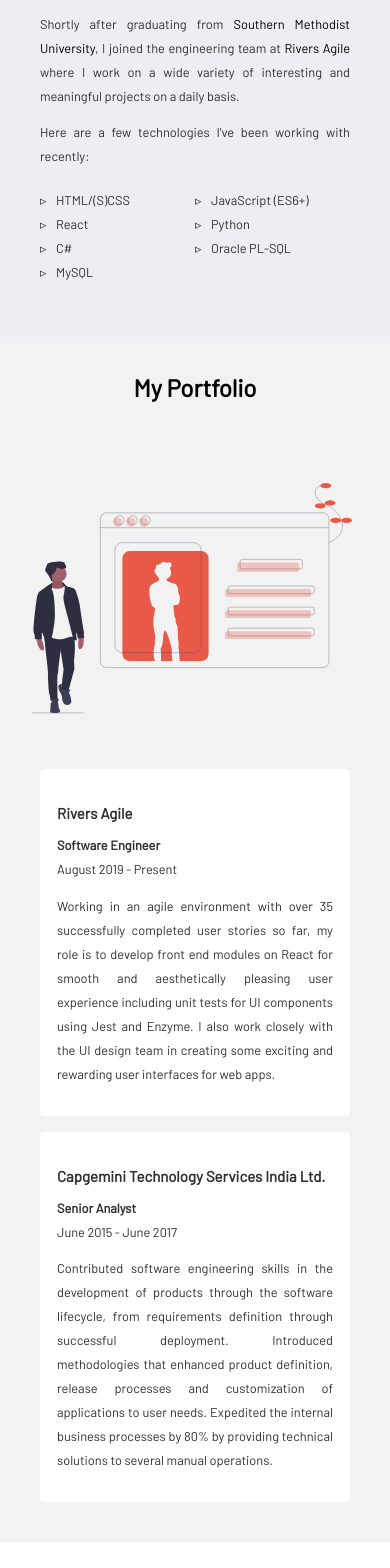
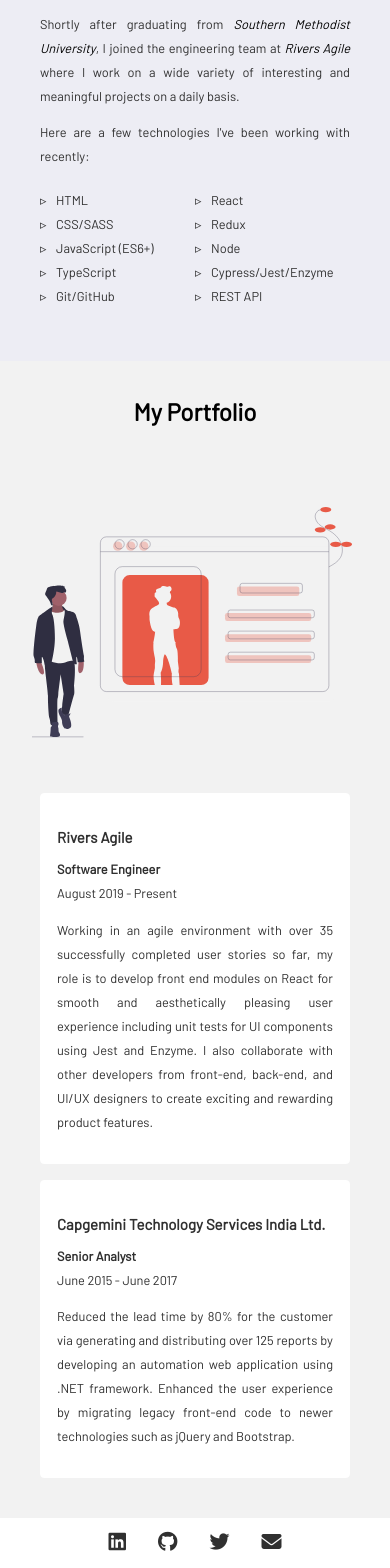
Before and after one commit to sahiljohari/portfolio-website, a React (Create React App) app: page / in a window 390 px wide. Shown: the part 1289-2857 px from the top of the page. Before the commit the page ends 2831 px from the top, so only its background shows below. Built offline with nearby package versions, Linux system fonts and the light colour scheme.

Commit message:
V1 wrap up

```diff
--- a/src/App.js
+++ b/src/App.js
@@ -14,6 +14,9 @@
         <AboutSection />
         <PortfolioSection />
       </main>
+      <footer>
+        <HeaderNav isHeader={false} />
+      </footer>
     </div>
   );
 }
--- a/src/components/AboutSection/content.js
+++ b/src/components/AboutSection/content.js
@@ -7,13 +7,16 @@
   technologies: {
     titleText: "Here are a few technologies I've been working with recently:",
     techStack: [
-      "HTML/(S)CSS",
+      "HTML",
+      "React",
+      "CSS/SASS",
+      "Redux",
       "JavaScript (ES6+)",
-      "React",
-      "Python",
-      "C#",
-      "Oracle PL-SQL",
-      "MySQL"
+      "Node",
+      "TypeScript",
+      "Cypress/Jest/Enzyme",
+      "Git/GitHub",
+      "REST API"
     ]
   },
   university: "Southern Methodist University",
--- a/src/components/AboutSection/style.css
+++ b/src/components/AboutSection/style.css
@@ -29,6 +29,7 @@
 .content-text a {
   color: var(--primary-theme-color);
   text-decoration: none;
+  font-style: italic;
 }
 
 .tech-list ul {
--- a/src/components/HeaderNav/HeaderNav.js
+++ b/src/components/HeaderNav/HeaderNav.js
@@ -3,10 +3,14 @@
 import SocialLinks from "../SocialLinks/SocialLinks";
 import "./style.css";
 
-const HeaderNav = () => {
+const HeaderNav = ({ isHeader = true }) => {
+  const mainStyle = isHeader ? "navbar" : "footer";
+  const linksStyle = isHeader ? "links-header" : "links-footer";
   return (
-    <header className="navbar">
+    <header className={mainStyle}>
       <nav className="navbar__navigation">
+        {isHeader && (
+          <>
             <div className="navbar__items">
               {content
                 .filter(nav => nav.show)
@@ -20,7 +24,9 @@
                 ))}
             </div>
             <div className="spacer" />
-        <div className="links">
+          </>
+        )}
+        <div className={linksStyle}>
           <SocialLinks />
         </div>
       </nav>
--- a/src/components/HeaderNav/style.css
+++ b/src/components/HeaderNav/style.css
@@ -8,6 +8,14 @@
   background-color: var(--primary-theme-text-color);
   width: 100%;
   z-index: 300;
+}
+
+.footer {
+  display: flex;
+  place-content: center;
+  height: 3rem;
+  background-color: var(--primary-theme-text-color);
+  width: 100%;
 }
 
 .navbar__navigation {
@@ -51,17 +59,23 @@
   position: relative;
 }
 
-.links {
+.links-header {
   display: flex;
   flex-direction: row;
   place-content: flex-end;
   line-height: 1rem;
 }
 
+.links-footer {
+  display: flex;
+  flex-direction: row;
+  line-height: 1rem;
+}
+
 @media screen and (max-width: 600px) {
   .navbar,
   .navbar__items,
-  .links,
+  .links-header,
   .spacer {
     width: 100%;
     height: 3rem;
@@ -72,3 +86,10 @@
     flex-direction: row-reverse;
   }
 }
+
+@media screen and (min-width: 600px) {
+  .footer,
+  .links-footer {
+    display: none;
+  }
+}
--- a/src/components/PortfolioSection/content.js
+++ b/src/components/PortfolioSection/content.js
@@ -6,14 +6,19 @@
       role: "Software Engineer",
       period: "August 2019 - Present",
       responsibilities:
-        "Working in an agile environment with over 35 successfully completed user stories so far, my role is to develop front end modules on React for smooth and aesthetically pleasing user experience including unit tests for UI components using Jest and Enzyme. I also work closely with the UI design team in creating some exciting and rewarding user interfaces for web apps."
+        "Working in an agile environment with over 35 successfully completed user stories so far, " +
+        "my role is to develop front end modules on React for smooth and aesthetically pleasing user experience " +
+        "including unit tests for UI components using Jest and Enzyme. " +
+        "I also collaborate with other developers from front-end, back-end, and UI/UX designers to create exciting and rewarding product features."
     },
     {
       company: "Capgemini Technology Services India Ltd.",
       role: "Senior Analyst",
       period: "June 2015 - June 2017",
       responsibilities:
-        "Contributed software engineering skills in the development of products through the software lifecycle, from requirements definition through successful deployment. Introduced methodologies that enhanced product definition, release processes and customization of applications to user needs. Expedited the internal business processes by 80% by providing technical solutions to several manual operations."
+        "Reduced the lead time by 80% for the customer via generating and distributing over 125 reports " +
+        "by developing an automation web application using .NET framework. " +
+        "Enhanced the user experience by migrating legacy front-end code to newer technologies such as jQuery and Bootstrap."
     }
   ],
   projects: [
```
Also changed, not shown: 1 other file (tests, documents, lock files or other folders). Lines whose indentation alone changed are shown as unchanged.
